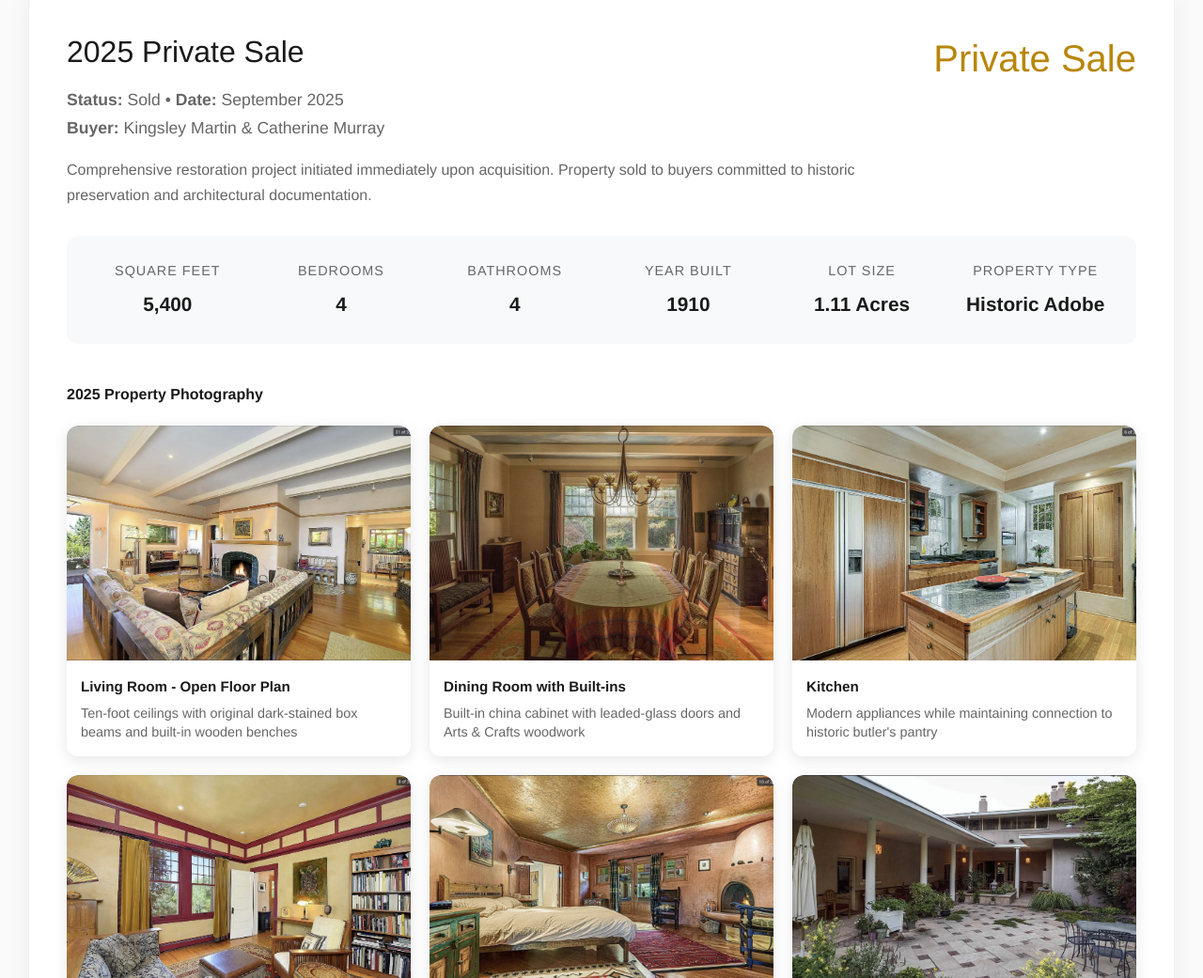
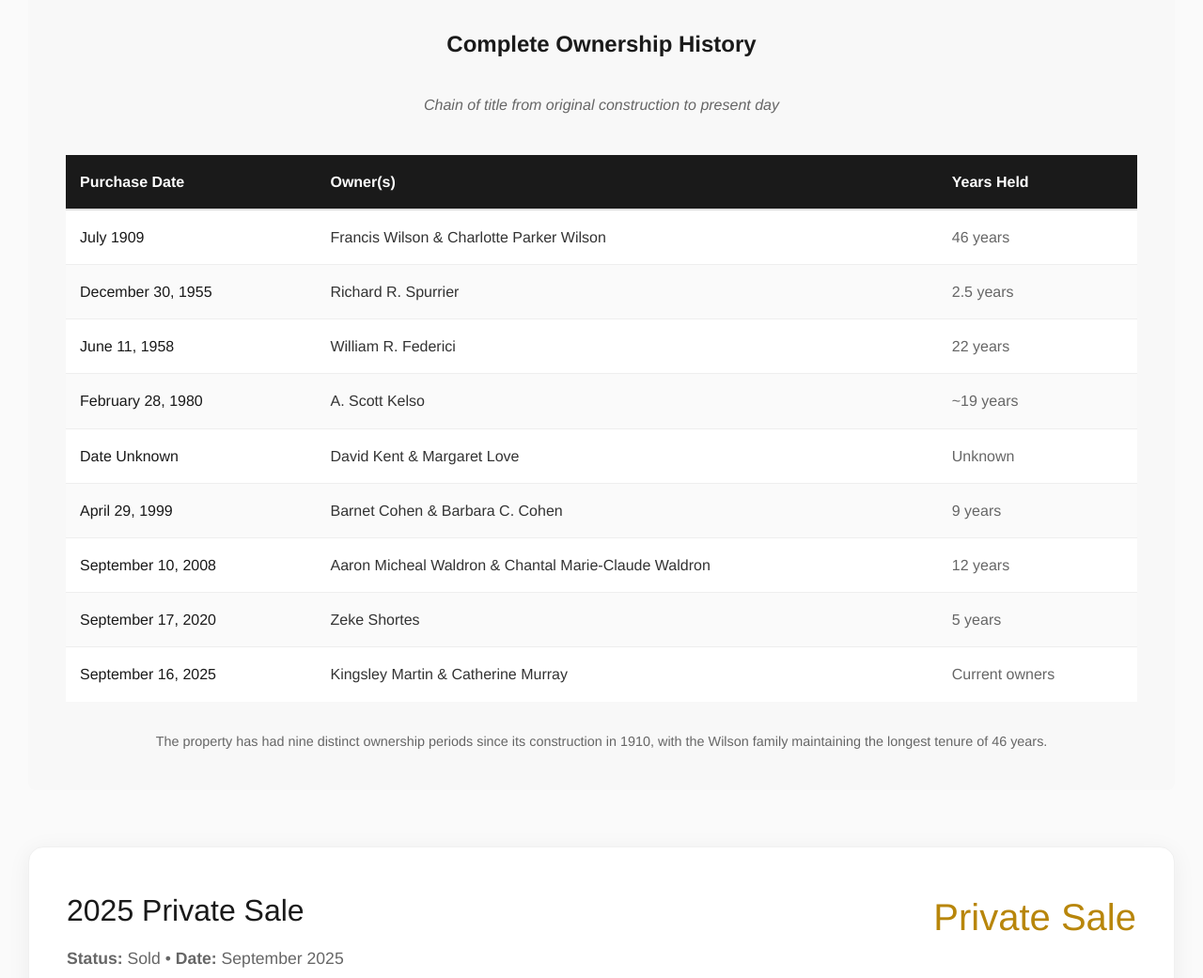
Before and after one commit to KingsleyMartin/316-east-buena-vista, a plain HTML site: page sales.html in a window 1280 px wide. Shown: the part 1086-2127 px from the top of the page at 94% size. Drawn offline with Linux system fonts and the light colour scheme.

Commit message:
Add ownership history table to sales page
Added an ownership history table with detailed records of past owners and their tenure.

```diff
--- a/sales.html
+++ b/sales.html
@@ -63,6 +63,73 @@
                     </div>
                 </div>
                 <p style="text-align: center; color: #666; margin-top: 30px; font-style: italic;">Property values reflect both architectural significance and ongoing preservation investment</p>
+            </div>
+
+			<!-- Ownership History Table -->
+            <div class="ownership-history" style="margin: 60px 0; padding: 40px; background: #f8f8f8; border-radius: 8px;">
+                <h2 style="color: #1a1a1a; margin-bottom: 30px; text-align: center;">Complete Ownership History</h2>
+                <p style="text-align: center; color: #666; margin-bottom: 40px; font-style: italic;">Chain of title from original construction to present day</p>
+
+                <div style="overflow-x: auto;">
+                    <table style="width: 100%; border-collapse: collapse; background: white; box-shadow: 0 2px 8px rgba(0,0,0,0.1);">
+                        <thead>
+                            <tr style="background: #1a1a1a; color: white;">
+                                <th style="padding: 15px; text-align: left; border-bottom: 2px solid #ddd;">Purchase Date</th>
+                                <th style="padding: 15px; text-align: left; border-bottom: 2px solid #ddd;">Owner(s)</th>
+                                <th style="padding: 15px; text-align: left; border-bottom: 2px solid #ddd;">Years Held</th>
+                            </tr>
+                        </thead>
+                        <tbody>
+                            <tr style="border-bottom: 1px solid #eee;">
+                                <td style="padding: 15px; color: #1a1a1a; font-weight: 500;">July 1909</td>
+                                <td style="padding: 15px; color: #333;">Francis Wilson & Charlotte Parker Wilson</td>
+                                <td style="padding: 15px; color: #666;">46 years</td>
+                            </tr>
+                            <tr style="background: #fafafa; border-bottom: 1px solid #eee;">
+                                <td style="padding: 15px; color: #1a1a1a; font-weight: 500;">December 30, 1955</td>
+                                <td style="padding: 15px; color: #333;">Richard R. Spurrier</td>
+                                <td style="padding: 15px; color: #666;">2.5 years</td>
+                            </tr>
+                            <tr style="border-bottom: 1px solid #eee;">
+                                <td style="padding: 15px; color: #1a1a1a; font-weight: 500;">June 11, 1958</td>
+                                <td style="padding: 15px; color: #333;">William R. Federici</td>
+                                <td style="padding: 15px; color: #666;">22 years</td>
+                            </tr>
+                            <tr style="background: #fafafa; border-bottom: 1px solid #eee;">
+                                <td style="padding: 15px; color: #1a1a1a; font-weight: 500;">February 28, 1980</td>
+                                <td style="padding: 15px; color: #333;">A. Scott Kelso</td>
+                                <td style="padding: 15px; color: #666;">~19 years</td>
+                            </tr>
+                            <tr style="border-bottom: 1px solid #eee;">
+                                <td style="padding: 15px; color: #1a1a1a; font-weight: 500;">Date Unknown</td>
+                                <td style="padding: 15px; color: #333;">David Kent & Margaret Love</td>
+                                <td style="padding: 15px; color: #666;">Unknown</td>
+                            </tr>
+                            <tr style="background: #fafafa; border-bottom: 1px solid #eee;">
+                                <td style="padding: 15px; color: #1a1a1a; font-weight: 500;">April 29, 1999</td>
+                                <td style="padding: 15px; color: #333;">Barnet Cohen & Barbara C. Cohen</td>
+                                <td style="padding: 15px; color: #666;">9 years</td>
+                            </tr>
+                            <tr style="border-bottom: 1px solid #eee;">
+                                <td style="padding: 15px; color: #1a1a1a; font-weight: 500;">September 10, 2008</td>
+                                <td style="padding: 15px; color: #333;">Aaron Micheal Waldron & Chantal Marie-Claude Waldron</td>
+                                <td style="padding: 15px; color: #666;">12 years</td>
+                            </tr>
+                            <tr style="background: #fafafa; border-bottom: 1px solid #eee;">
+                                <td style="padding: 15px; color: #1a1a1a; font-weight: 500;">September 17, 2020</td>
+                                <td style="padding: 15px; color: #333;">Zeke Shortes</td>
+                                <td style="padding: 15px; color: #666;">5 years</td>
+                            </tr>
+                            <tr>
+                                <td style="padding: 15px; color: #1a1a1a; font-weight: 500;">September 16, 2025</td>
+                                <td style="padding: 15px; color: #333;">Kingsley Martin & Catherine Murray</td>
+                                <td style="padding: 15px; color: #666;">Current owners</td>
+                            </tr>
+                        </tbody>
+                    </table>
+                </div>
+
+                <p style="margin-top: 30px; color: #666; font-size: 0.9em; text-align: center;">The property has had nine distinct ownership periods since its construction in 1910, with the Wilson family maintaining the longest tenure of 46 years.</p>
             </div>
 
             <div class="listing-timeline">
```
